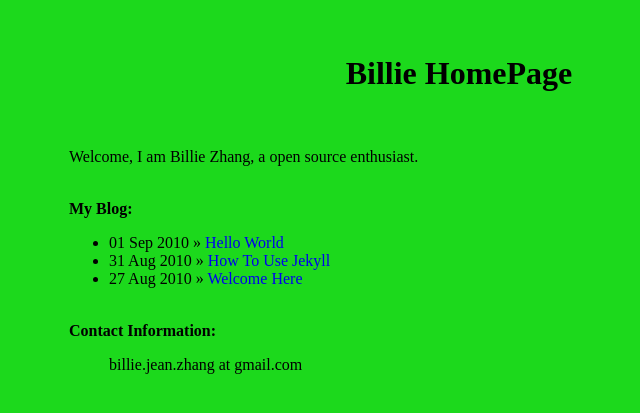
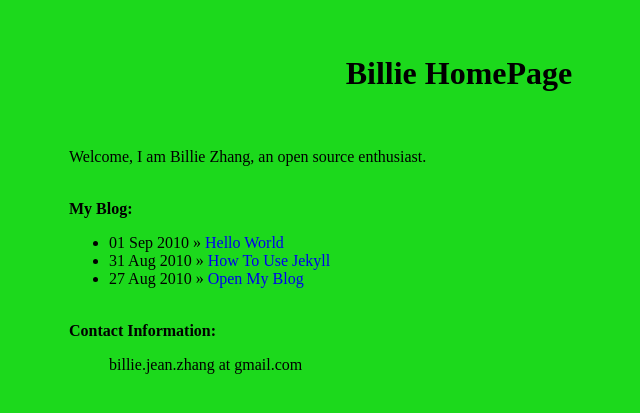
Before and after one commit to billie66/billie66.github.com, a Jekyll site: the page built from index.markdown, in a window 1280 px wide. Shown: the top 413 px of the page, without its empty margins (181-821 px from the left). Built offline with Jekyll 4.4.1, drawn with Linux system fonts in a browser that asks for light colours; Markdown is read by kramdown in place of the engine named in the settings.

Commit message:
my first blog post

```diff
--- a/index.markdown
+++ b/index.markdown
@@ -7,7 +7,7 @@ layout: default
 <br />
 
 <p>
-Welcome, I am Billie Zhang, a open source enthusiast.
+Welcome, I am Billie Zhang, an open source enthusiast.
 </p>
 
 
```
Also changed, not shown: _posts/2010-8-27-open-my-blog.md (added, +19 -0 lines), _posts/2010-8-27-welcome-here.md (deleted, +0 -13 lines).
